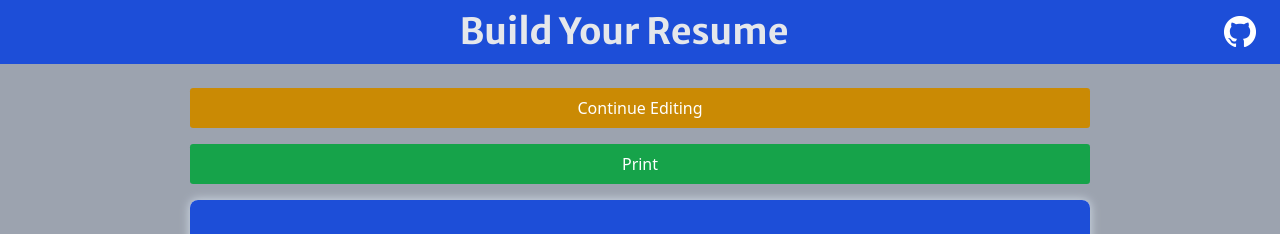
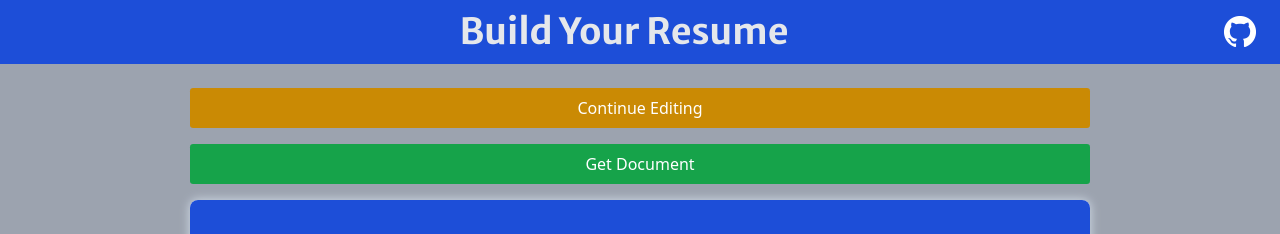
Before and after one commit to Complexlity/resume-builder, a React (Vite) app: page / in a window 1280 px wide. Shown: the top 234 px of the page. Built offline with nearby package versions, Linux system fonts and the light colour scheme.

Commit message:
Add button and function to print document

```diff
--- a/src/components/Header.jsx
+++ b/src/components/Header.jsx
@@ -1,9 +1,6 @@
 const Header = () => {
   return (
     <div className="main-header flex h-16 items-center justify-center bg-blue-700 px-6 text-center text-3xl font-bold text-gray-200">
-    <style>
-    {`@media print {.main-header{display: none;}}`}
-  </style>
       <h1 className="header-text flex-1">Build Your Resume</h1>
       <a
         href="https://github.com/Complexlity"
--- a/src/components/Preview.jsx
+++ b/src/components/Preview.jsx
@@ -15,15 +15,9 @@ const Previewed = ({ personalInfo, experience, education, TogglePreview }) => {
 
     <div className="mx-auto max-w-[900px]">
     <button className="preview bg-yellow-600 hover:bg-yellow-500 hover:text-gray-900 hover:opacity-[.8] mb-4 mx-auto" onClick={TogglePreview}>
-    <style>
-    {`@media print {button.preview{display: none;}}`}
-  </style>
           Continue Editing
-        </button><button className="print bg-green-600 hover:bg-green-500 hover:text-gray-900 hover:opacity-[.8] mb-4 mx-auto" onClick={TogglePreview}>
-    <style>
-    {`@media print {button.print{display: none;}}`}
-  </style>
-          Print
+        </button><button className="print bg-green-600 hover:bg-green-500 hover:text-gray-900 hover:opacity-[.8] mb-4 mx-auto" onClick={print}>
+          Get Document
         </button>
       <div className="shadowed previewed flex min-h-[calc(70rem-8.25rem)] flex-col bg-white rounded-lg overflow-hidden ">
         <header className="text-gray-300 header grid h-[8.25rem] gap-2 p-4">
--- a/src/index.css
+++ b/src/index.css
@@ -7,6 +7,7 @@
   body {-webkit-print-color-adjust: exact;}
   .shadowed {box-shadow: none;}
   .main-app {background-color: white;}
+  button.preview, button.print, .main-header {display:none}
 }
 
 @font-face {
```
